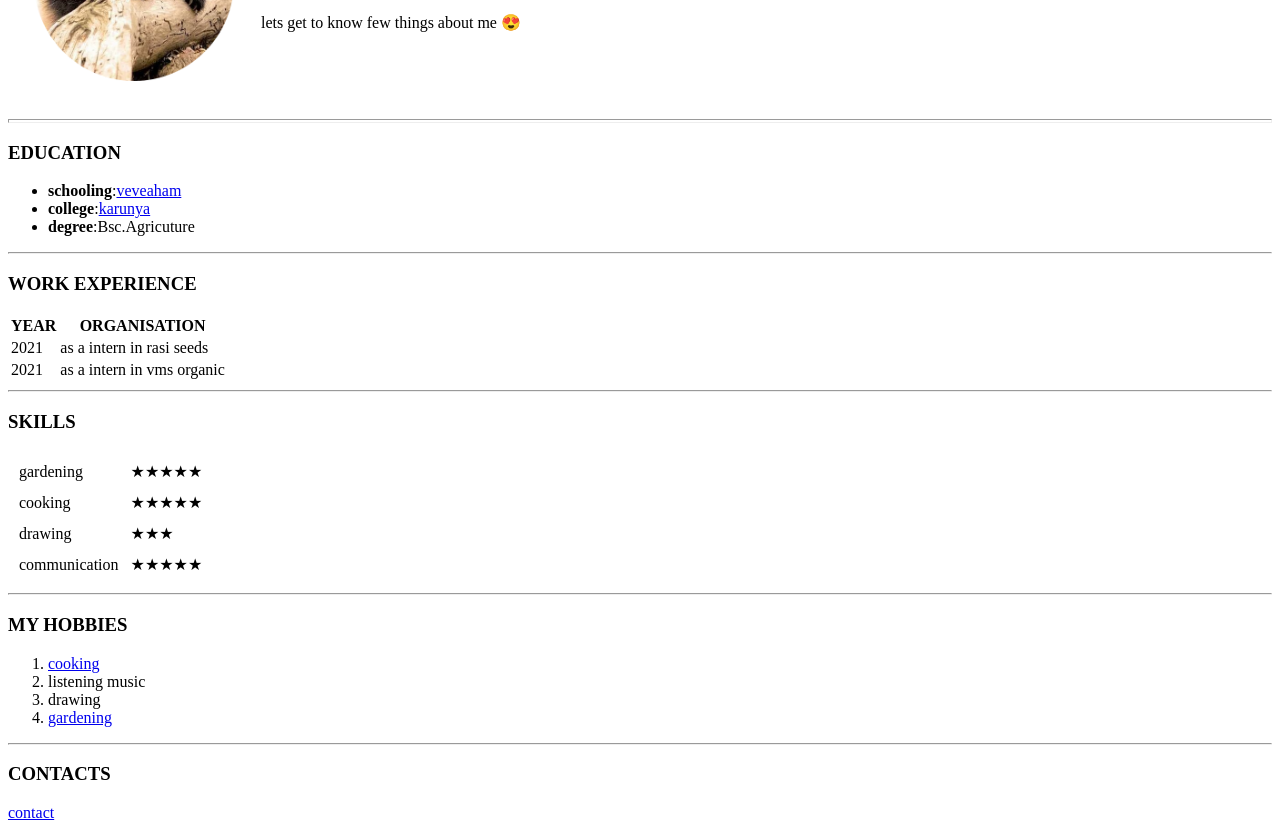
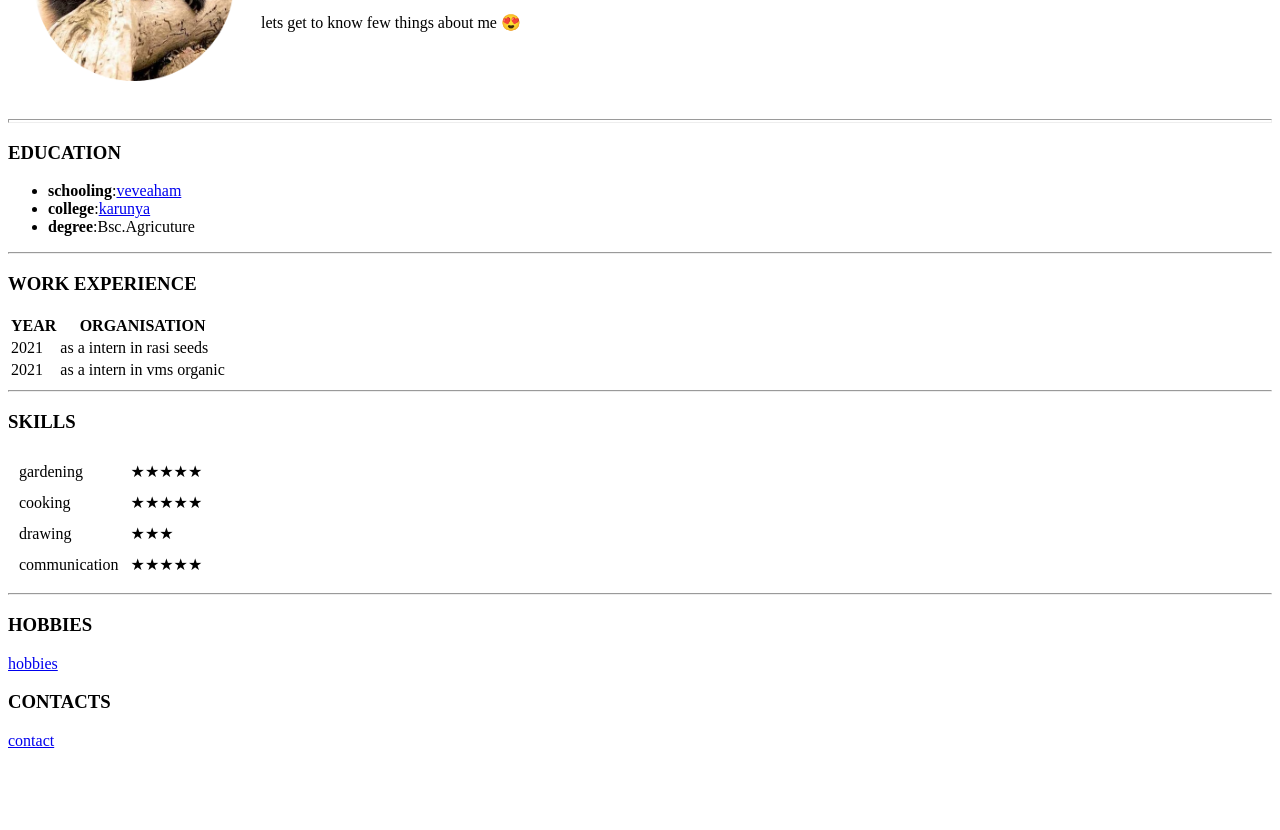
Before and after one commit to shany-shan/cv, a plain HTML site: page index.html in a window 1280 px wide. Shown: the part 153-983 px from the top of the page. After the commit the page ends 911 px from the top, so only its background shows below. Drawn offline with Linux system fonts and the light colour scheme.

Commit message:
Add files via upload

```diff
--- a/index.html
+++ b/index.html
@@ -4,6 +4,7 @@
     <!--utf 8 is used to display various language,emoji,symbol etc.there are several attributes for meta which can be gone through we3school-->
     <meta charset="UTF-8">
     <title> &#10084; shan personal site</title>
+    <link rel="stylesheet" href="css/style.css">
 </head>
 <body>
     <table cellspacing="25">
@@ -61,14 +62,8 @@
                         </tr>
                     </table>
 <hr>
-<h3>MY HOBBIES</h3>
-    <ol>
-        <li><a href="https://www.youtube.com/watch?v=ij-K0MTTM4c">cooking</a></li>
-        <li>listening music</li>
-        <li>drawing</li>
-    <li><a href="https://www.youtube.com/watch?v=As2_eIF6Bq4">gardening</a></li>
-</ol>
-<hr>
+<h3>HOBBIES</h3>
+<a href="hobbies.html">hobbies</a>
 <h3>CONTACTS</h3>
 <a href="contacts.html">contact</a>
 </body>
```
Also changed, not shown: hobbies.html (added, +17 -0 lines).
